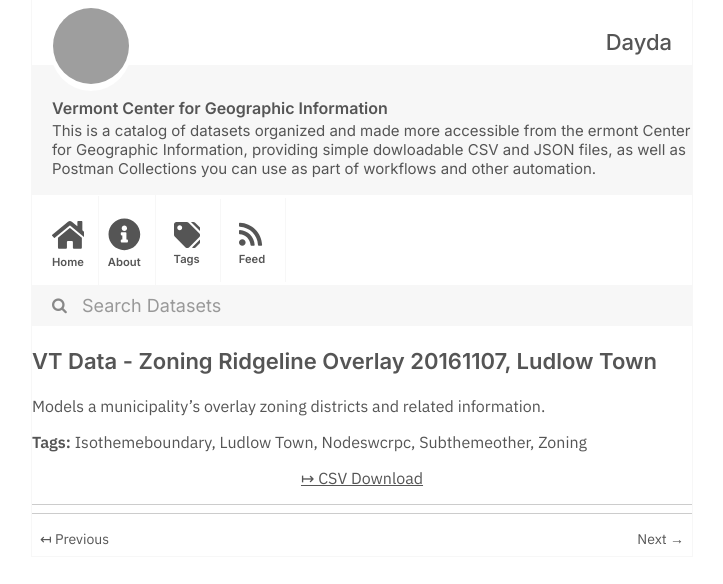
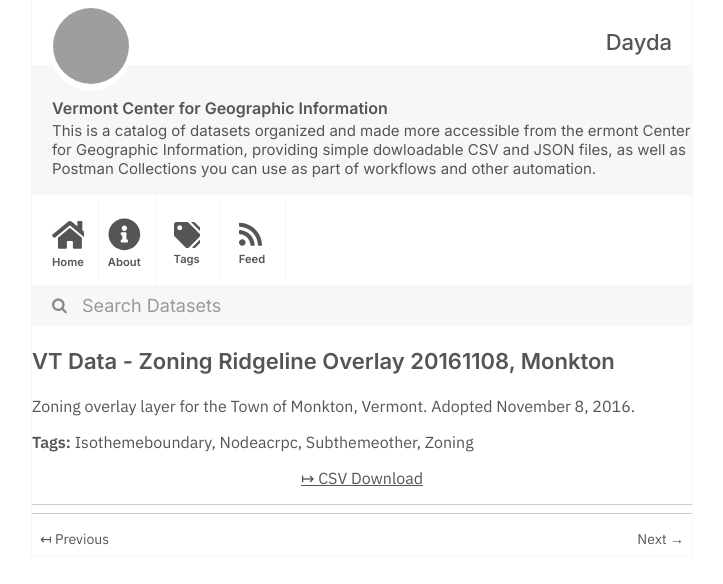
Before and after one commit to dayda-entities/vermont-center-for-geographic-information, a Jekyll site: the page built from _posts/2020-11-12-vt-data-zoning-ridgeline-overl.md, in a window 1280 px wide, cut to the strip 0-584 px from the top of the page. Shown: the whole strip, without its empty margins (278-1001 px from the left). Built offline with Jekyll 4.4.1, drawn with Linux system fonts in a browser that asks for light colours; grey boxes are pictures that could not be loaded.

Commit message:
Publish Data

```diff
--- a/_posts/2020-11-12-vt-data-zoning-ridgeline-overl.md
+++ b/_posts/2020-11-12-vt-data-zoning-ridgeline-overl.md
@@ -1,20 +1,19 @@
 ---
-title: 'VT Data - Zoning Ridgeline Overlay 20161107, Ludlow Town'
-created: '2020-11-12T13:10:31.567466'
-modified: '2020-11-12T13:10:31.567473'
+title: 'VT Data - Zoning Ridgeline Overlay 20161108, Monkton'
+created: '2020-11-12T13:06:50.412660'
+modified: '2020-11-12T13:06:50.412671'
 state: active
 type: dataset
 tags:
   - Isothemeboundary
-  - Ludlow Town
-  - Nodeswcrpc
+  - Nodeacrpc
   - Subthemeother
   - Zoning
 groups: []
 csv_url: >-
-  https://geodata.vermont.gov/datasets/7c0a86d2bda24e67928197b460725128_0.csv?outSR=%7B%22latestWkid%22%3A3857%2C%22wkid%22%3A102100%7D
+  https://geodata.vermont.gov/datasets/143861b61dc3485b978c7e87aa998180_0.csv?outSR=%7B%22latestWkid%22%3A3857%2C%22wkid%22%3A102100%7D
 json_url: ''
 layout: post
 
 ---
-Models a municipality’s overlay zoning districts and related information.
+Zoning overlay layer for the Town of Monkton, Vermont. Adopted November 8, 2016.
```
